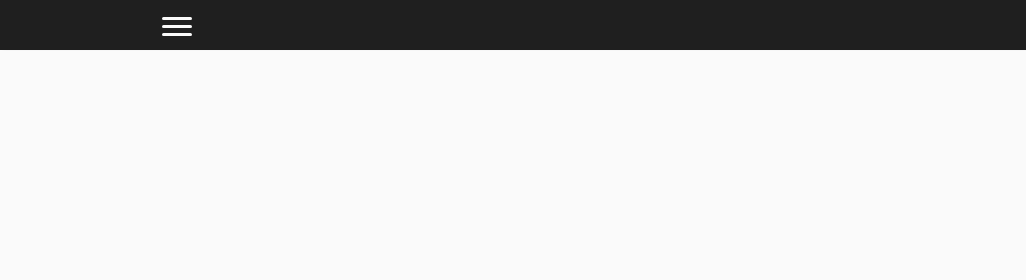
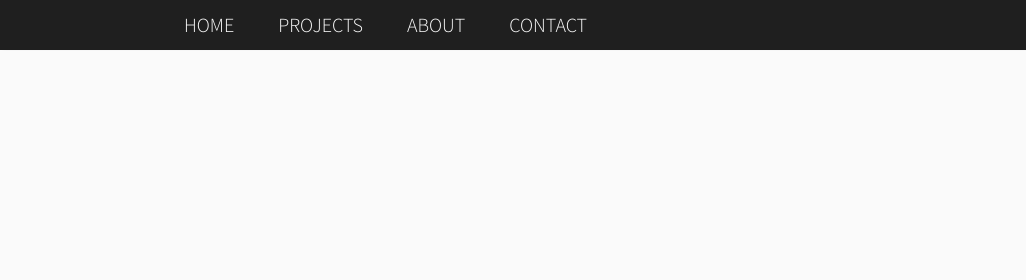
Before and after one commit to YanrongXu/Yanrong-Xu-Portfolio, a Gatsby site: page / in a window 1280 px wide. Shown: the top 280 px of the page, 0-1026 px from the left. Built offline with nearby package versions, Linux system fonts and the light colour scheme; Gatsby itself is replaced by a stand-in of ours.

Commit message:
fixed more window

```diff
--- a/src/components/ProjectCard.js
+++ b/src/components/ProjectCard.js
@@ -3,7 +3,7 @@
 import styled from "styled-components";
 import { above, primary, black } from "../utilities";
 
-const screenWidth = window.innerWidth
+const screenWidth = typeof window !== 'undefined' ? window.innerWidth : 961
 
 const ProjectCard = ({ src, description, links, path, title, index, mobile }) => {
   return (
--- a/src/components/header.js
+++ b/src/components/header.js
@@ -1,4 +1,4 @@
-import React, {useState, useRef} from "react"
+import React, {useState, useRef, useEffect} from "react"
 import { Link} from "gatsby"
 import {useTransition} from "react-spring"
 import styled from "styled-components"
@@ -6,9 +6,14 @@ import Hamburger from "./Hamburger"
 import Navigation from "./Navigation"
 import {black} from "../utilities"
 import useOnClickOutside from '../hooks/useOnClickOutside'
+import HorizontalNavigation from "./HorizontalNavigation"
+
+const getWidth = () =>
+  typeof window !== 'undefined' ? window.innerWidth : null
 
 const Header = () => {
   const [toggle, setToggle] = useState(false)
+  const [screenWidth, setScreenWidth] = useState(getWidth())
   const transitions = useTransition(toggle, null, {
     from: { transform: "translate3d(-960px,0 ,0)" },
     enter: { transform: "translate3d(0,0 ,0)" },
@@ -17,10 +22,25 @@ const Header = () => {
   const ref = useRef()
   useOnClickOutside(ref, () => setToggle(false))
 
+  useEffect(() => {
+    if (typeof window !== 'undefined') {
+      window.addEventListener('resize', () => setScreenWidth(getWidth()))
+    }
+    return () => {
+      if (typeof window !== 'undefined') {
+        window.removeEventListener('resize', () => setScreenWidth(getWidth()))
+      }
+    }
+  }, [])
+
   return(
     <StyledHeader ref={ref}>
       <HeaderContainer>
-        <Hamburger toggle={() => setToggle(!toggle)} />
+        {screenWidth < 800 ? (
+          <Hamburger toggle={() => setToggle(!toggle)} />
+        ): (
+          <HorizontalNavigation />
+        )}
         <h1>
           <Link
             to="/"
```
